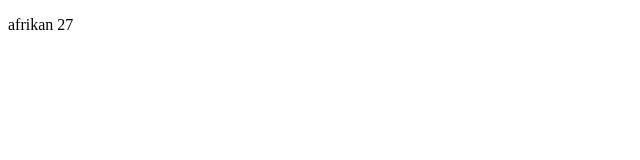
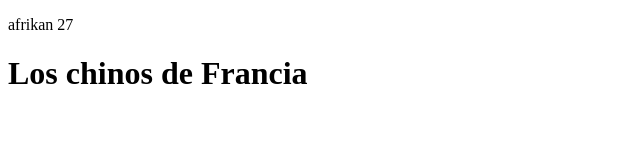
Before and after one commit to maikondemaik/web, a plain HTML site: page index.html in a window 1280 px wide. Shown: the whole page, without its empty margins (0-640 px from the left). Drawn offline with Linux system fonts and the light colour scheme.

Commit message:
Update index.html

```diff
--- a/index.html
+++ b/index.html
@@ -8,5 +8,7 @@
 </head>
 <body>
     <p>afrikan 27</p>
+
+    <h1>Los chinos de Francia</h1>
 </body>
 </html>
```
